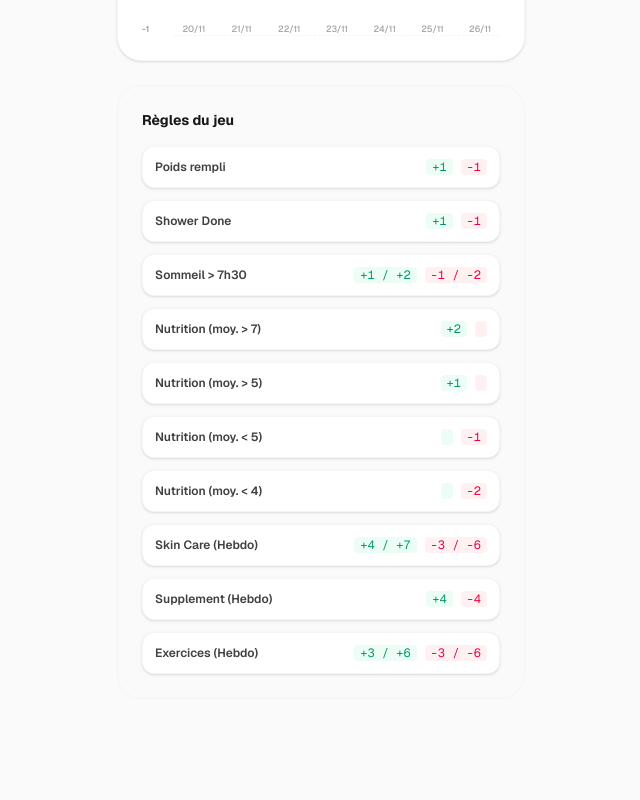
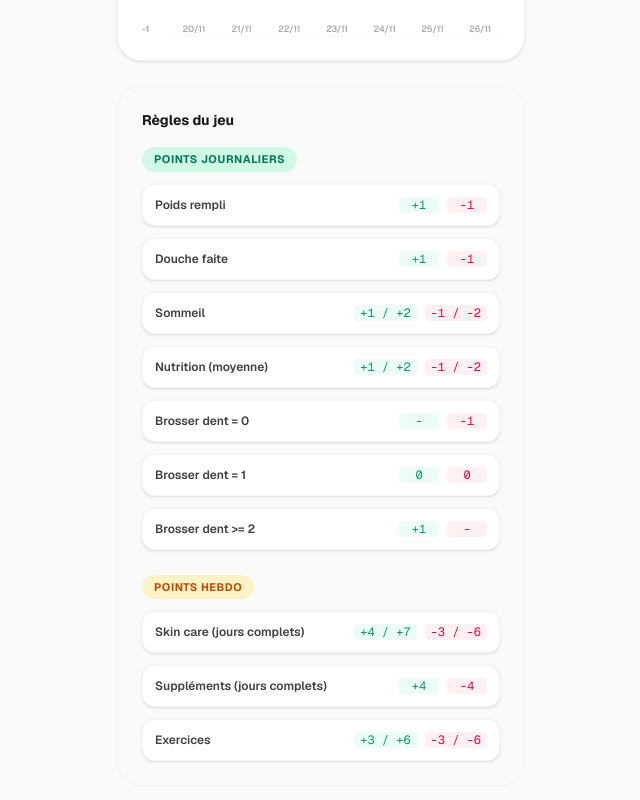
Before and after one commit to VasicIvann/Physiovapp, a Next.js app in the folder web/: page /points in a window 1280 px wide. Shown: the part 912-1712 px from the top of the page, without its empty margins (319-959 px from the left). Built offline with nearby package versions, Linux system fonts and the light colour scheme; no server answers.

Commit message:
Adding the tooth brush metrics

```diff
--- a/web/src/app/info/page.tsx
+++ b/web/src/app/info/page.tsx
@@ -18,6 +18,7 @@ type DailyLog = {
   skinCareMatin?: "done" | "not done";
   skinCareEvening?: "done" | "not done";
   shower?: "done" | "not done";
+  toothBrushing?: number;
   supplementMatin?: "done" | "not done";
   supplementEvening?: "done" | "not done";
   anki?: "done" | "not done";
@@ -34,6 +35,7 @@ type ModalState =
   | { type: "history" }
   | { type: "skinCare" }
   | { type: "shower" }
+  | { type: "toothBrushing" }
   | { type: "supplement" }
   | { type: "anki" }
   | { type: "sleep" }
@@ -85,6 +87,7 @@ export default function InfoPage() {
       skinCareMatin: data.skinCareMatin,
       skinCareEvening: data.skinCareEvening,
       shower: data.shower,
+      toothBrushing: typeof data.toothBrushing === "number" ? data.toothBrushing : 0,
       supplementMatin: data.supplementMatin,
       supplementEvening: data.supplementEvening,
       anki: data.anki,
@@ -191,6 +194,12 @@ export default function InfoPage() {
     }
   };
 
+  const adjustToothBrushing = async (delta: number) => {
+    const current = typeof dailyLog.toothBrushing === "number" ? dailyLog.toothBrushing : 0;
+    const next = Math.max(0, current + delta);
+    await saveDailyField("toothBrushing", next);
+  };
+
   const statusIcon = (condition: boolean) => <StatusIcon success={condition} />;
 
   const nutritionDone =
@@ -268,6 +277,22 @@ export default function InfoPage() {
         </svg>
       ),
       onClick: () => setModal({ type: "shower" }),
+    },
+    {
+      key: "toothBrushing",
+      title: "Brosser dent",
+      badge: `${dailyLog.toothBrushing ?? 0} fois`,
+      ok: (dailyLog.toothBrushing ?? 0) >= 2,
+      icon: (
+        <svg viewBox="0 0 24 24" className="h-5 w-5 text-teal-500" fill="none" stroke="currentColor" strokeWidth="2">
+          <path d="M4 14c0-2 1.5-3 3-3h10c1.5 0 3 1 3 3" strokeLinecap="round" strokeLinejoin="round" />
+          <path d="M7 11V8a2 2 0 0 1 2-2h6a2 2 0 0 1 2 2v3" strokeLinecap="round" strokeLinejoin="round" />
+          <path d="M6 14v4a2 2 0 0 0 2 2h1" strokeLinecap="round" strokeLinejoin="round" />
+          <path d="M18 14v4a2 2 0 0 1-2 2h-1" strokeLinecap="round" strokeLinejoin="round" />
+          <path d="M10 20h4" strokeLinecap="round" strokeLinejoin="round" />
+        </svg>
+      ),
+      onClick: () => setModal({ type: "toothBrushing" }),
     },
     {
       key: "sleep",
@@ -676,6 +701,52 @@ export default function InfoPage() {
             </>
           )}
 
+          {modal.type === "toothBrushing" && (
+            <>
+              <div className="text-center mb-6">
+                <h2 className="text-lg font-bold text-slate-900">Brosser dent</h2>
+                <p className="text-xs text-slate-500">Nombre de brossages de la journee</p>
+              </div>
+
+              <div className="mb-6 rounded-2xl border border-teal-100 bg-teal-50/60 p-4">
+                <p className="text-[11px] font-semibold uppercase tracking-wide text-teal-700">Compteur du jour</p>
+                <div className="mt-3 flex items-center justify-center gap-3">
+                  <button
+                    onClick={() => {
+                      void adjustToothBrushing(-1);
+                    }}
+                    disabled={loading || (dailyLog.toothBrushing ?? 0) <= 0}
+                    className="flex h-11 w-11 items-center justify-center rounded-xl bg-white text-xl font-bold text-slate-700 ring-1 ring-slate-200 transition hover:bg-slate-50 active:scale-95 disabled:opacity-50"
+                  >
+                    -
+                  </button>
+                  <div className="min-w-24 rounded-xl bg-white px-4 py-2 text-center ring-1 ring-teal-200">
+                    <p className="text-2xl font-black text-slate-900">{dailyLog.toothBrushing ?? 0}</p>
+                    <p className="text-[11px] font-semibold text-slate-500">fois</p>
+                  </div>
+                  <button
+                    onClick={() => {
+                      void adjustToothBrushing(1);
+                    }}
+                    disabled={loading}
+                    className="flex h-11 w-11 items-center justify-center rounded-xl bg-white text-xl font-bold text-slate-700 ring-1 ring-slate-200 transition hover:bg-slate-50 active:scale-95 disabled:opacity-50"
+                  >
+                    +
+                  </button>
+                </div>
+              </div>
+
+              <div className="flex gap-2">
+                <button
+                  onClick={() => setModal(null)}
+                  className="flex-1 rounded-xl bg-slate-100 px-4 py-3 text-sm font-bold text-slate-600 transition hover:bg-slate-200 active:scale-95"
+                >
+                  Fermer
+                </button>
+              </div>
+            </>
+          )}
+
 
 
           {modal.type === "anki" && (
--- a/web/src/app/points/page.tsx
+++ b/web/src/app/points/page.tsx
@@ -358,28 +358,53 @@ export default function PointsPage() {
       {/* --- Section RULES --- */}
       <section className="rounded-3xl bg-neutral-50 p-6 border border-neutral-100">
         <h2 className="text-sm font-bold text-neutral-900 mb-4">Règles du jeu</h2>
+        <div className="space-y-6">
+          <div>
+            <h3 className="mb-3 inline-flex items-center rounded-full bg-emerald-100 px-3 py-1 text-[11px] font-bold uppercase tracking-wider text-emerald-700">
+              Points journaliers
+            </h3>
             <ul className="space-y-3">
               {[
                 { label: "Poids rempli", val: "+1", bad: "-1" },
-            { label: "Shower Done", val: "+1", bad: "-1" },
-            { label: "Sommeil > 7h30", val: "+1 / +2", bad: "-1 / -2" },
-            { label: "Nutrition (moy. > 7)", val: "+2", bad: "" },
-            { label: "Nutrition (moy. > 5)", val: "+1", bad: "" },
-            { label: "Nutrition (moy. < 5)", val: "", bad: "-1" },
-            { label: "Nutrition (moy. < 4)", val: "", bad: "-2" },
-            { label: "Skin Care (Hebdo)", val: "+4 / +7", bad: "-3 / -6" },
-            { label: "Supplement (Hebdo)", val: "+4", bad: "-4" },
-            { label: "Exercices (Hebdo)", val: "+3 / +6", bad: "-3 / -6" },
+                { label: "Douche faite", val: "+1", bad: "-1" },
+                { label: "Sommeil", val: "+1 / +2", bad: "-1 / -2" },
+                { label: "Nutrition (moyenne)", val: "+1 / +2", bad: "-1 / -2" },
+                { label: "Brosser dent = 0", val: "", bad: "-1" },
+                { label: "Brosser dent = 1", val: "0", bad: "0" },
+                { label: "Brosser dent >= 2", val: "+1", bad: "" },
               ].map((rule, i) => (
-            <li key={i} className="flex items-center justify-between text-xs rounded-xl bg-white p-3 shadow-sm border border-neutral-100">
+                <li key={`daily-${i}`} className="flex items-center justify-between text-xs rounded-xl bg-white p-3 shadow-sm border border-neutral-100">
                   <span className="font-semibold text-neutral-700">{rule.label}</span>
                   <div className="flex gap-2 font-mono">
-                <span className="text-emerald-600 bg-emerald-50 px-1.5 rounded">{rule.val}</span>
-                <span className="text-rose-600 bg-rose-50 px-1.5 rounded">{rule.bad}</span>
+                    <span className="min-w-10 text-center text-emerald-600 bg-emerald-50 px-1.5 rounded">{rule.val || "-"}</span>
+                    <span className="min-w-10 text-center text-rose-600 bg-rose-50 px-1.5 rounded">{rule.bad || "-"}</span>
                   </div>
                 </li>
               ))}
             </ul>
+          </div>
+
+          <div>
+            <h3 className="mb-3 inline-flex items-center rounded-full bg-amber-100 px-3 py-1 text-[11px] font-bold uppercase tracking-wider text-amber-700">
+              Points hebdo
+            </h3>
+            <ul className="space-y-3">
+              {[
+                { label: "Skin care (jours complets)", val: "+4 / +7", bad: "-3 / -6" },
+                { label: "Suppléments (jours complets)", val: "+4", bad: "-4" },
+                { label: "Exercices", val: "+3 / +6", bad: "-3 / -6" },
+              ].map((rule, i) => (
+                <li key={`weekly-${i}`} className="flex items-center justify-between text-xs rounded-xl bg-white p-3 shadow-sm border border-neutral-100">
+                  <span className="font-semibold text-neutral-700">{rule.label}</span>
+                  <div className="flex gap-2 font-mono">
+                    <span className="min-w-10 text-center text-emerald-600 bg-emerald-50 px-1.5 rounded">{rule.val || "-"}</span>
+                    <span className="min-w-10 text-center text-rose-600 bg-rose-50 px-1.5 rounded">{rule.bad || "-"}</span>
+                  </div>
+                </li>
+              ))}
+            </ul>
+          </div>
+        </div>
       </section>
 
       {/* Floating Action Button */}
--- a/web/src/app/stat/page.tsx
+++ b/web/src/app/stat/page.tsx
@@ -37,6 +37,7 @@ type DailyLogEntry = {
   weight?: number;
   exercises?: string[];
   sleepTime?: string;
+  toothBrushing?: number;
   skinCareMatin?: "done" | "not done";
   skinCareEvening?: "done" | "not done";
   shower?: "done" | "not done";
@@ -103,6 +104,10 @@ const buildMetricValue = (metric: MetricKey, entry?: DailyLogEntry) => {
 
   if (metric === "sleepTime") {
     return parseSleepToHours(entry.sleepTime);
+  }
+
+  if (metric === "toothBrushing") {
+    return typeof entry.toothBrushing === "number" ? entry.toothBrushing : 0;
   }
 
   if (metric === "skinCare") {
--- a/web/src/lib/pointsRules.ts
+++ b/web/src/lib/pointsRules.ts
@@ -2,8 +2,14 @@ export type DailyLogEntry = {
   date: string;
   weight?: number;
   skinCare?: "done" | "not done";
+  skinCareMatin?: "done" | "not done";
+  skinCareEvening?: "done" | "not done";
   shower?: "done" | "not done";
   supplement?: "done" | "not done";
+  supplementMatin?: "done" | "not done";
+  supplementEvening?: "done" | "not done";
+  anki?: "done" | "not done";
+  toothBrushing?: number;
   sleepTime?: string;
   exercises?: string[];
   nutritionCalorieScore?: number;
@@ -65,6 +71,12 @@ export const computeDailyPoints = (log: DailyLogEntry) => {
     else if (avg < 5) points -= 1;
   }
 
+  // Tooth brushing (journalier)
+  // 0 point si =1, +1 si >=2, -1 si =0
+  const brushingCount = typeof log.toothBrushing === "number" ? Math.max(0, log.toothBrushing) : 0;
+  if (brushingCount >= 2) points += 1;
+  else if (brushingCount === 0) points -= 1;
+
   return points;
 };
 
@@ -77,8 +89,17 @@ const computeWeeklyPoints = (logs: DailyLogEntry[]) => {
   logs.forEach((log) => {
     const weekKey = startOfWeekKey(log.date);
     const entry = byWeek.get(weekKey) ?? { skinCareDone: 0, supplementDone: 0, exercisesCount: 0 };
-    if (log.skinCare === "done") entry.skinCareDone += 1;
-    if (log.supplement === "done") entry.supplementDone += 1;
+
+    const skinCareDone =
+      log.skinCare === "done" ||
+      (log.skinCareMatin === "done" && log.skinCareEvening === "done");
+    if (skinCareDone) entry.skinCareDone += 1;
+
+    const supplementDone =
+      log.supplement === "done" ||
+      (log.supplementMatin === "done" && log.supplementEvening === "done");
+    if (supplementDone) entry.supplementDone += 1;
+
     entry.exercisesCount += Array.isArray(log.exercises) ? log.exercises.length : 0;
     byWeek.set(weekKey, entry);
   });
--- a/web/src/lib/statsApi.ts
+++ b/web/src/lib/statsApi.ts
@@ -9,6 +9,7 @@ export type MetricKey =
   | "shower"
   | "supplement"
   | "anki"
+  | "toothBrushing"
   | "nutritionCalorieScore"
   | "nutritionProteinScore"
   | "nutritionQualityScore"
@@ -52,6 +53,7 @@ export const metricOptions: Array<{ key: MetricKey; label: string }> = [
   { key: "shower", label: "Shower" },
   { key: "supplement", label: "Supplement" },
   { key: "anki", label: "Anki" },
+  { key: "toothBrushing", label: "Brosser dent" },
   { key: "nutritionCalorieScore", label: "Nutrition calories" },
   { key: "nutritionProteinScore", label: "Nutrition proteines" },
   { key: "nutritionQualityScore", label: "Nutrition qualite" },
@@ -83,6 +85,7 @@ export const metricColors: Record<MetricKey, string> = {
   shower: "#06b6d4",
   supplement: "#22c55e",
   anki: "#3b82f6",
+  toothBrushing: "#0d9488",
   nutritionCalorieScore: "#f59e0b",
   nutritionProteinScore: "#f97316",
   nutritionQualityScore: "#ef4444",
```
Lines whose indentation alone changed are shown as unchanged.
